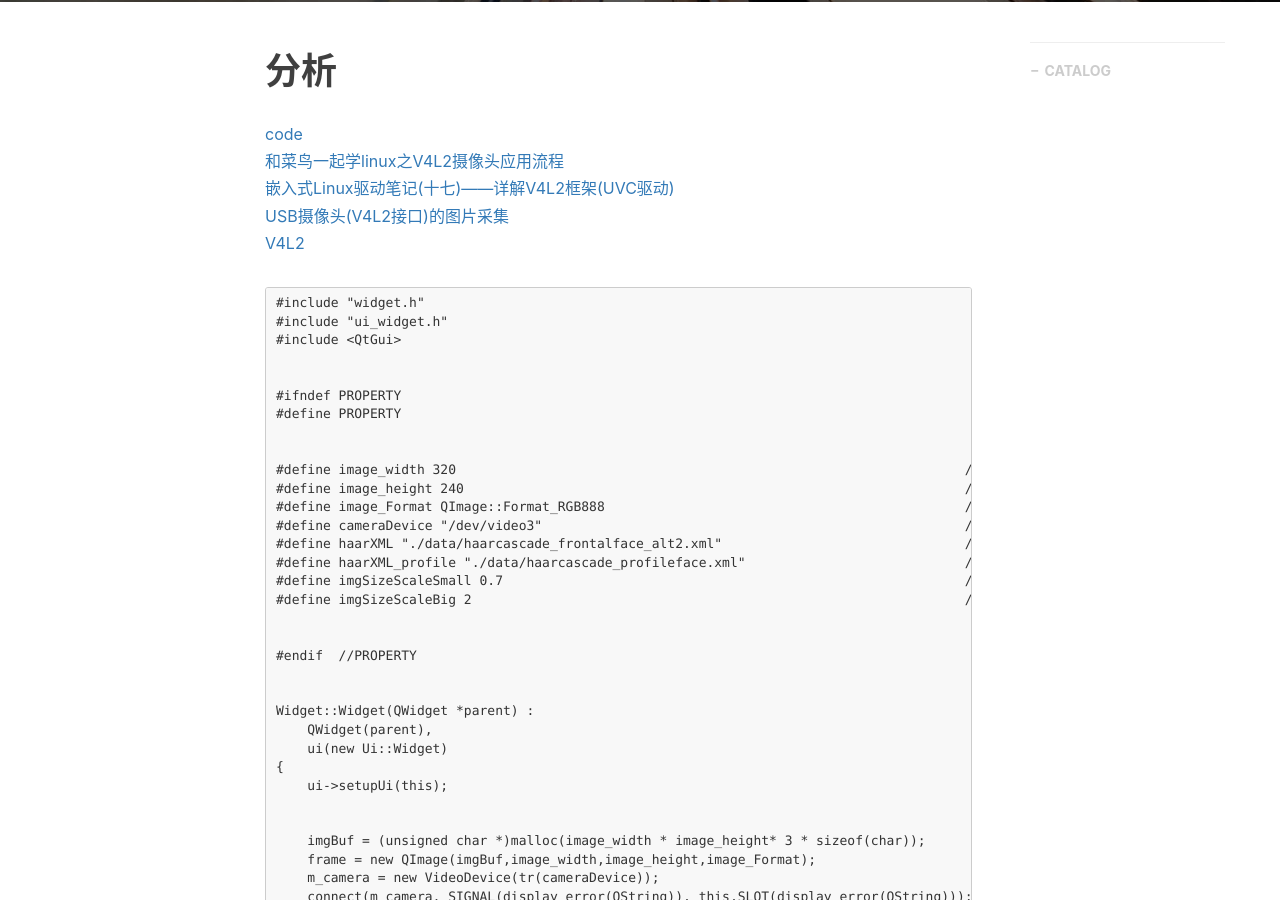
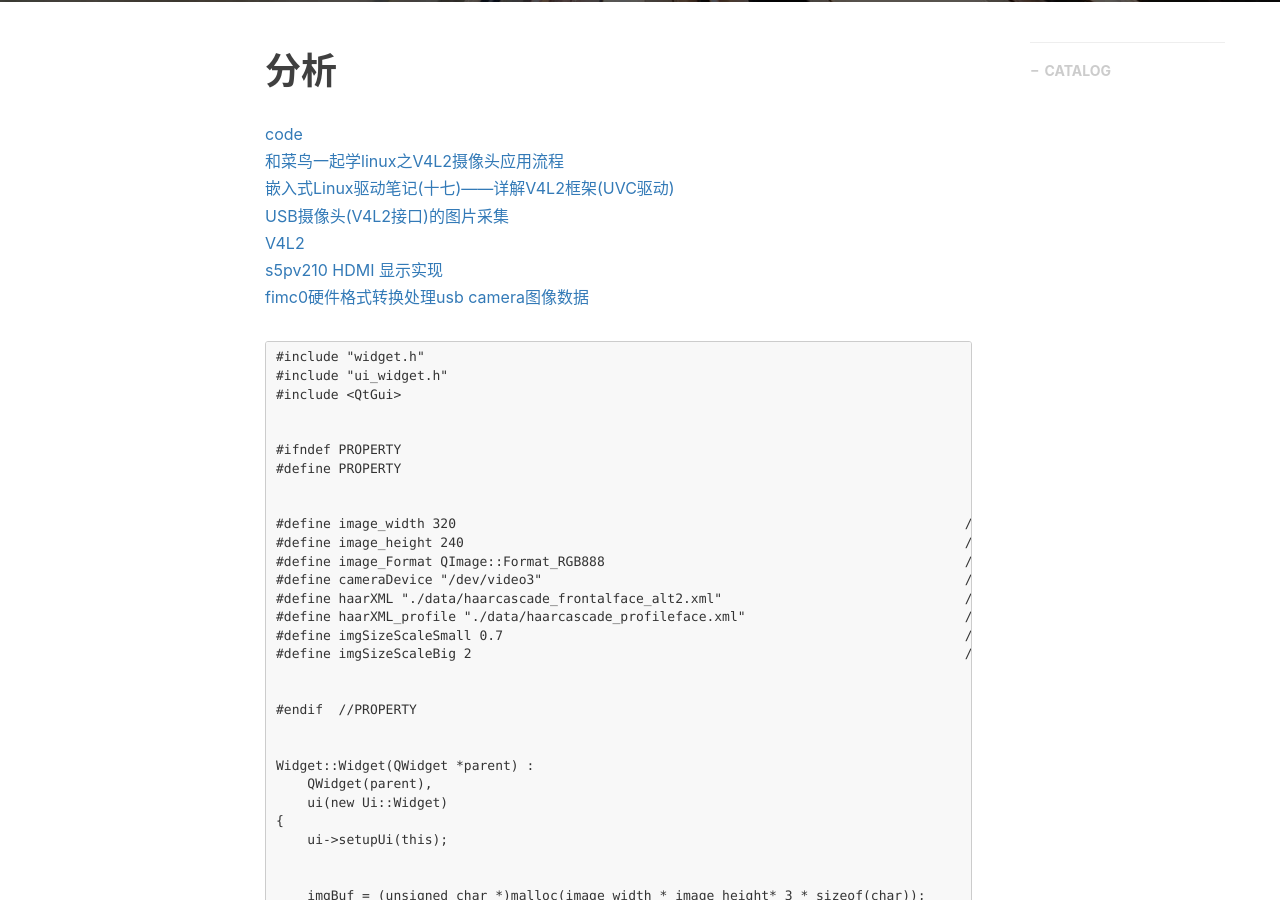
Before and after one commit to gary-robotics/dlward, a Jekyll site: the page built from _posts/2018-08-31-人脸检测代码详细解析-2018.markdown, in a window 1280 px wide and 900 px high, scrolled down 521 px. Built offline with Jekyll 4.4.1, drawn with Linux system fonts in a browser that asks for light colours; nearby versions of some CDN libraries; comment, search, counter and statistics services are not loaded.

Commit message:
Update 2018-08-31-人脸检测代码详细解析-2018.markdown

````diff
--- a/_posts/2018-08-31-人脸检测代码详细解析-2018.markdown
+++ b/_posts/2018-08-31-人脸检测代码详细解析-2018.markdown
@@ -16,6 +16,8 @@ tags:
 [嵌入式Linux驱动笔记(十七)------详解V4L2框架(UVC驱动)](https://blog.csdn.net/Guet_Kite/article/details/78570059)
 [USB摄像头(V4L2接口)的图片采集](https://www.cnblogs.com/surpassal/archive/2012/12/19/zed_webcam_lab1.html)
 [V4L2](https://wenku.baidu.com/view/cb8559a0856a561252d36fe9.html)
+[s5pv210 HDMI 显示实现](https://blog.csdn.net/liujia2100/article/details/21788667)
+[fimc0硬件格式转换处理usb camera图像数据](https://blog.csdn.net/liujia2100/article/details/21260783)
 
 ```
 #include "widget.h"
````
